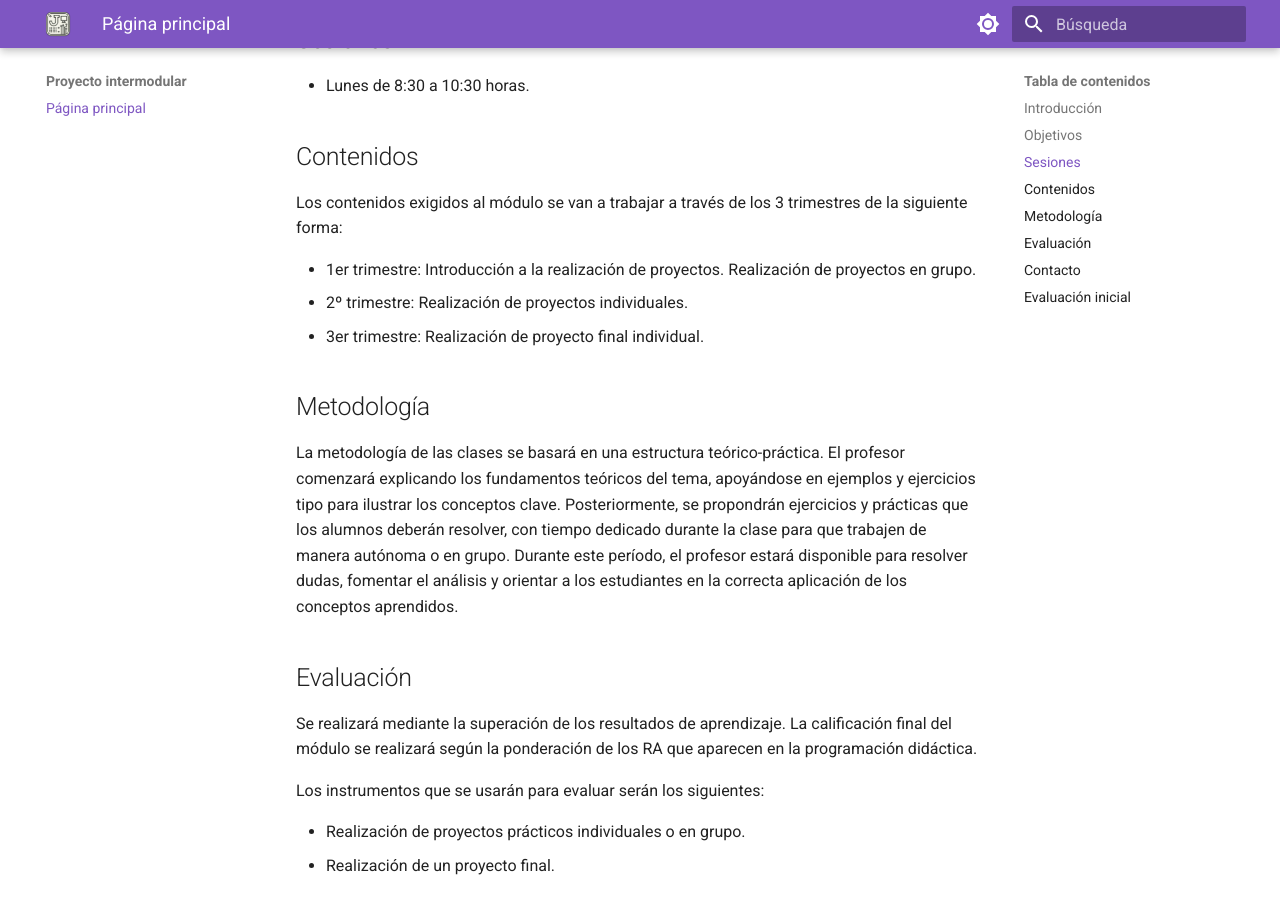
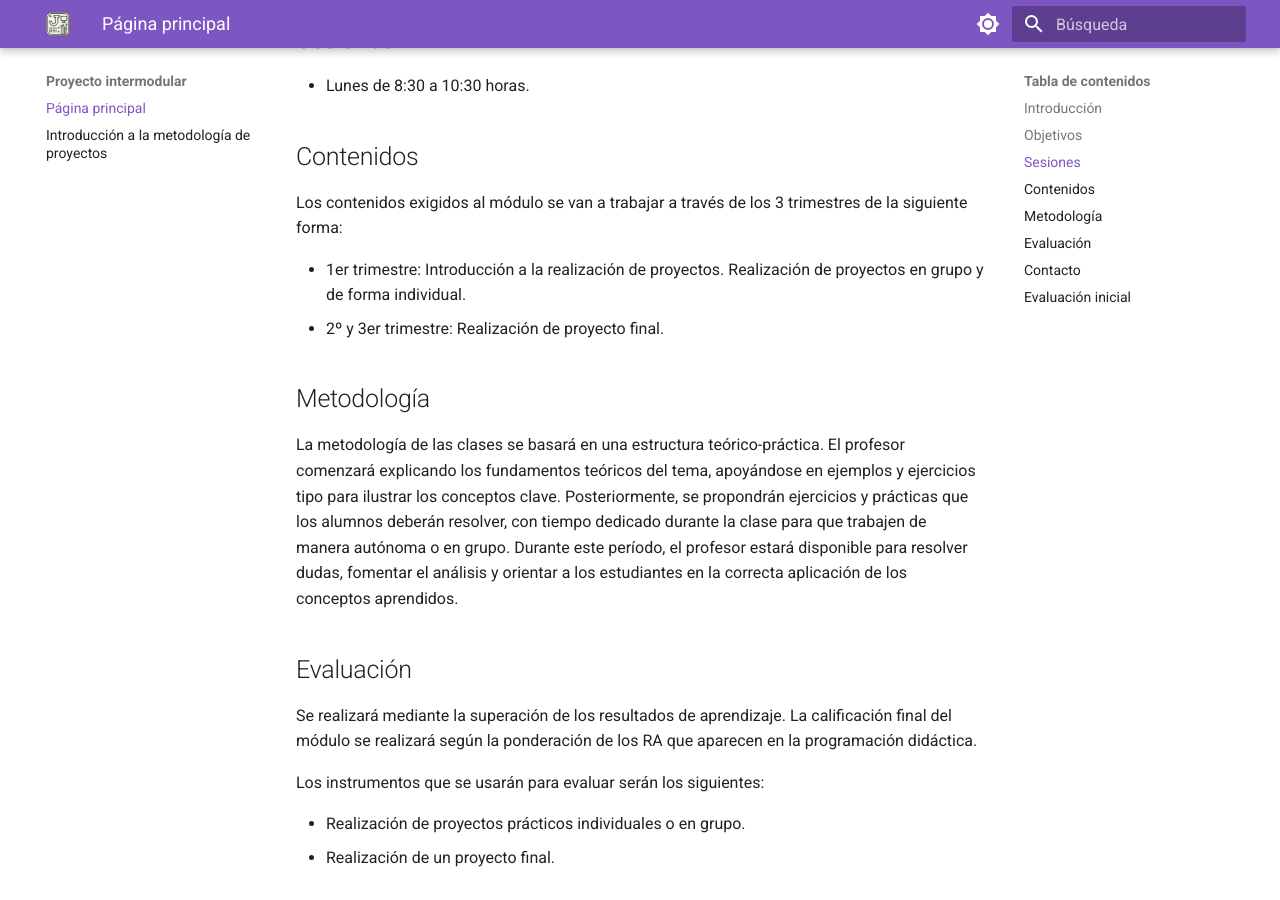
Before and after one commit to Joperpu/pi2627, an MkDocs documentation site: the page built from docs/index.md, in a window 1280 px wide and 900 px high, scrolled down 762 px. Built offline with MkDocs 1.6.1 and Material for MkDocs 9.7.7, drawn with Linux system fonts in a browser that asks for light colours.

Commit message:
Primera sesión de PI

```diff
--- a/docs/index.md
+++ b/docs/index.md
@@ -24,9 +24,8 @@ El módulo busca que el alumnado alance los siguientes objetivos expresados como
 
 Los contenidos exigidos al módulo se van a trabajar a través de los 3 trimestres de la siguiente forma:
 
-- 1er trimestre: Introducción a la realización de proyectos. Realización de proyectos en grupo.
-- 2º trimestre: Realización de proyectos individuales.
-- 3er trimestre: Realización de proyecto final individual.
+- 1er trimestre: Introducción a la realización de proyectos. Realización de proyectos en grupo y de forma individual.
+- 2º y 3er trimestre: Realización de proyecto final.
 
 ## Metodología
 
--- a/mkdocs.yml
+++ b/mkdocs.yml
@@ -22,7 +22,7 @@ theme:
   logo: "assets/images/logo.png"
 nav:
   - Página principal: index.md
-  #- Introducción a la metodología de proyectos: intro.md
+  - Introducción a la metodología de proyectos: intro.md
   #- Proyecto 1:
     #- Proyecto 1 Parte 1: pr1.1.md
     #- Proyecto 1 Parte 2: pr1.2.md
```
